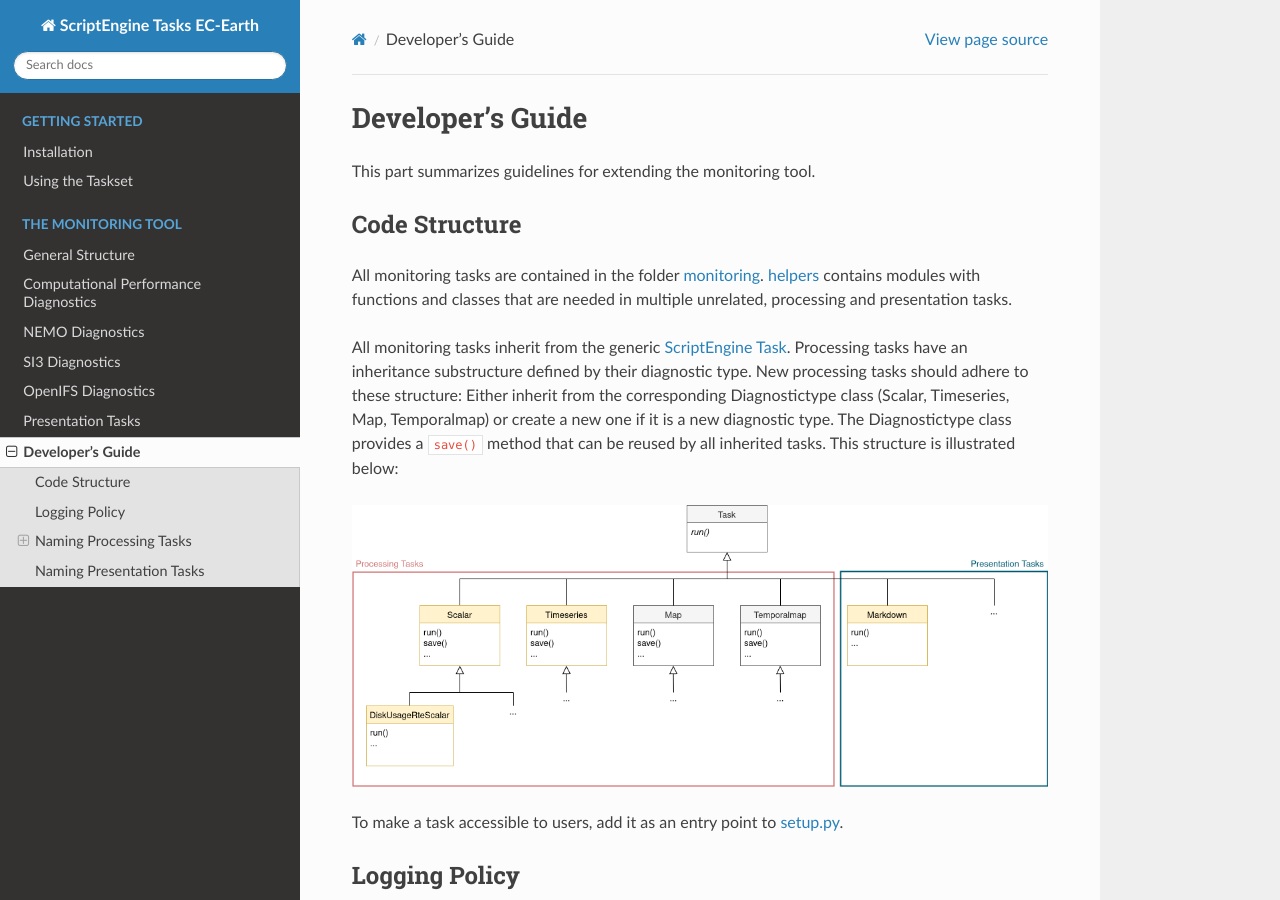
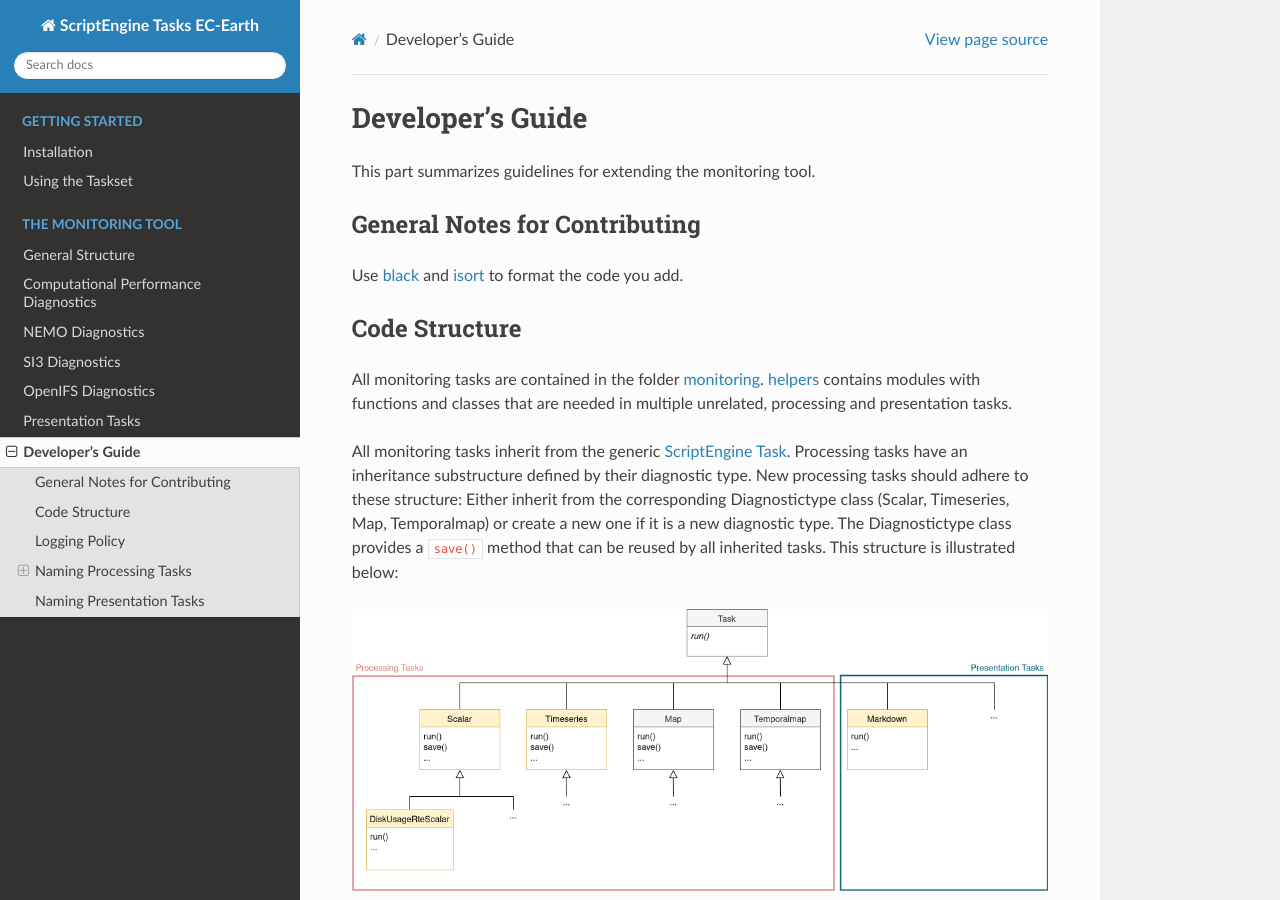
Before and after one commit to uwefladrich/scriptengine-tasks-ecearth, a Sphinx documentation site: the page built from docs/sphinx/source/tasks/monitoring/developer-guide.rst, in a window 1280 px wide and 900 px high. Built offline with Sphinx 7.4.7 and the Read the Docs theme 2.0.0, drawn with Linux system fonts in a browser that asks for light colours.

Commit message:
Add hint on black and isort

```diff
--- a/docs/sphinx/source/tasks/monitoring/developer-guide.rst
+++ b/docs/sphinx/source/tasks/monitoring/developer-guide.rst
@@ -3,6 +3,11 @@ Developer's Guide
 ********************
 
 This part summarizes guidelines for extending the monitoring tool.
+
+General Notes for Contributing
+==============================
+
+Use black_ and isort_ to format the code you add.
 
 Code Structure
 ==============
@@ -76,6 +81,8 @@ Naming presentation tasks is not as standardized as for processing tasks.
 The task/class/module name should be the presentation outlet, e.g. Markdown.
 Their YAML representation is preceded by *ece.mon.presentation* to make them distinguishable from processing tasks.
 
+.. _`black`: https://black.readthedocs.io/en/stable/
+.. _`isort`: https://pycqa.github.io/isort/
 .. _`monitoring`: https://github.com/uwefladrich/scriptengine-tasks-ecearth/tree/master/monitoring
 .. _`helpers`: https://github.com/uwefladrich/scriptengine-tasks-ecearth/tree/master/helpers
 .. _`ScriptEngine Task`: https://github.com/uwefladrich/scriptengine/blob/master/scriptengine/tasks/core/task.py
```
